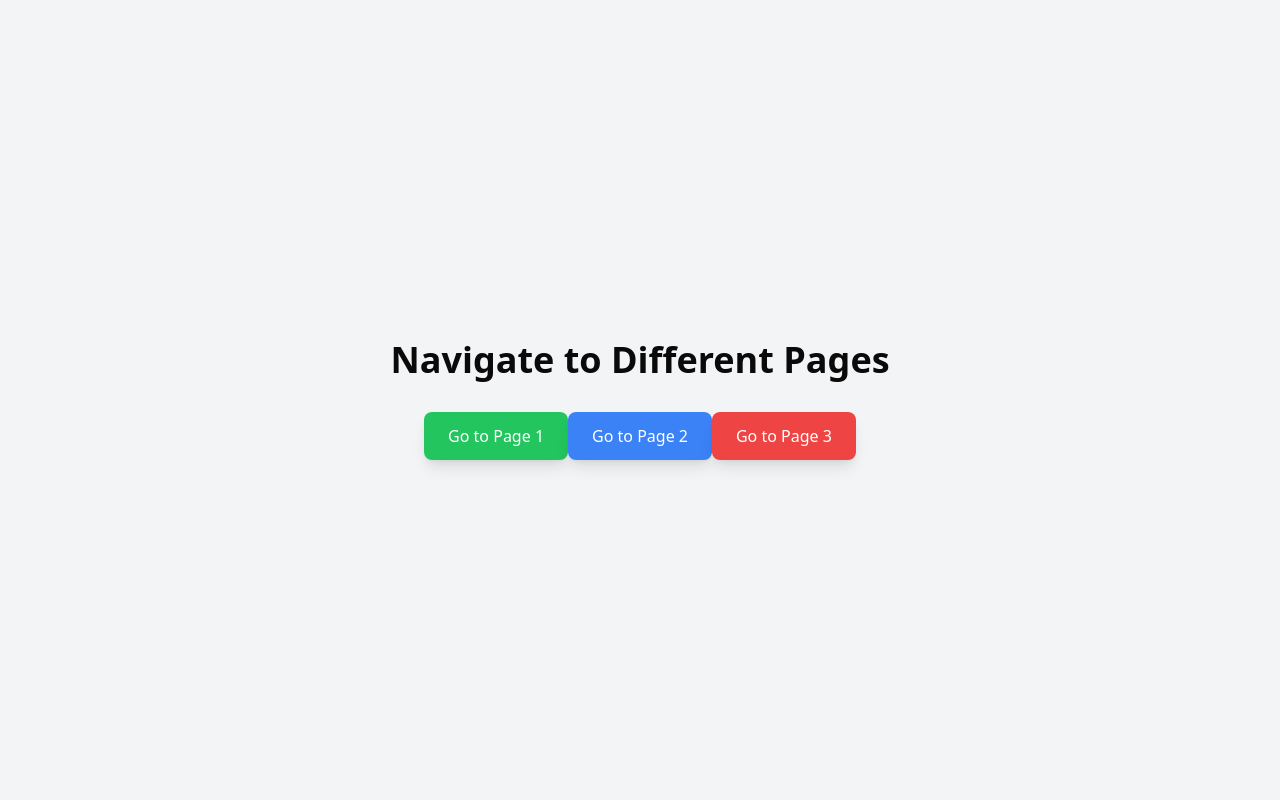
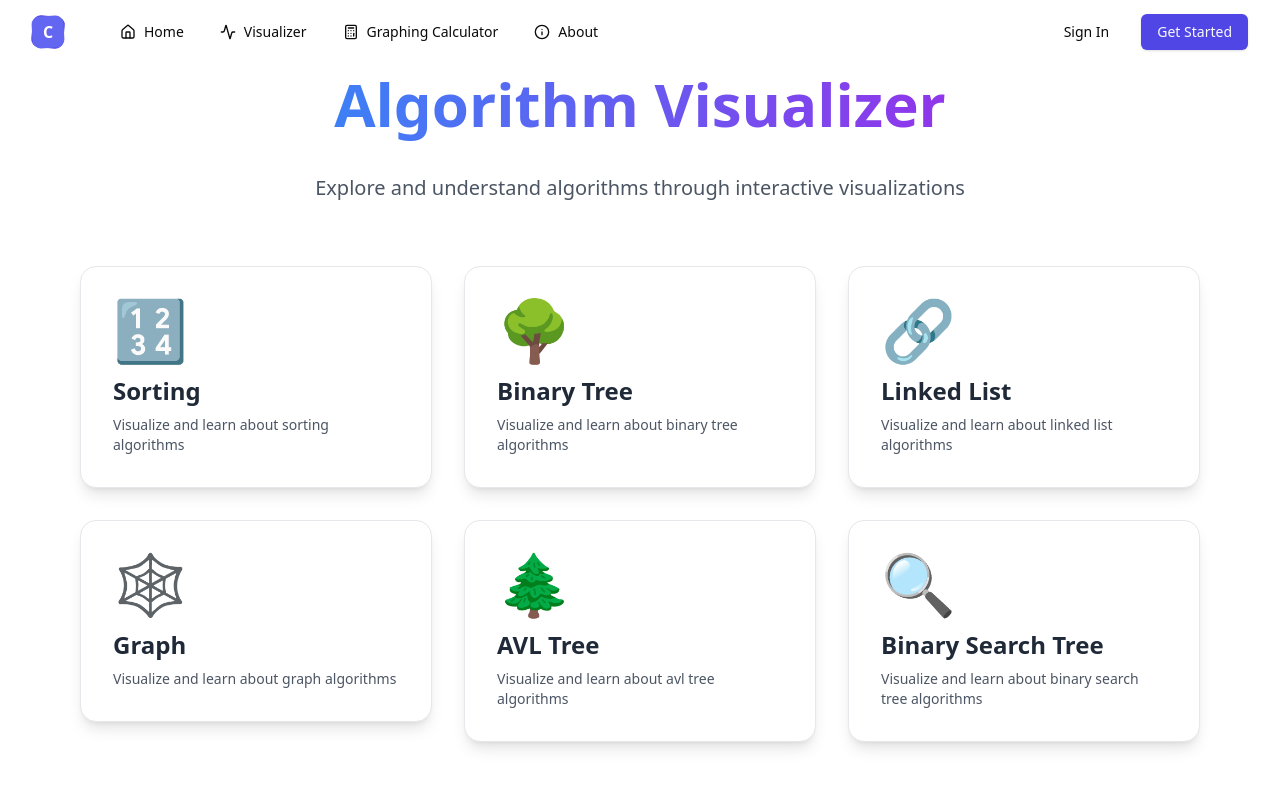
Before and after one commit to Mohit2005123/calcify-n, a Next.js app: page /visualizer in a window 1280 px wide. Shown: the top 800 px of the page. Built offline with nearby package versions, Linux system fonts and the light colour scheme.

Commit message:
Created the visualizer page

```diff
--- a/src/app/visualizer/page.jsx
+++ b/src/app/visualizer/page.jsx
@@ -1,28 +1,49 @@
 import Link from 'next/link';
+import Navbar from '@/components/landingpage/Navbar';
+import Footer from '@/components/landingpage/Footer';
 
-const Visualiser = () => {
+const Visualizer = () => {
+  const links = [
+    { href: '/visualizer/sorting', label: 'Sorting', icon: '🔢', color: 'emerald' },
+    { href: '/visualizer/binarytree', label: 'Binary Tree', icon: '🌳', color: 'sky' },
+    { href: '/visualizer/linkedlist', label: 'Linked List', icon: '🔗', color: 'rose' },
+    { href: '/visualizer/graph', label: 'Graph', icon: '🕸️', color: 'violet' },
+    { href: '/visualizer/AVLtree', label: 'AVL Tree', icon: '🌲', color: 'amber' },
+    { href: '/visualizer/binarysearchtree', label: 'Binary Search Tree', icon: '🔍', color: 'cyan' },
+  ];
+
   return (
-    <div className="min-h-screen flex flex-col items-center justify-center bg-gray-100">
-      <h1 className="text-4xl font-bold mb-8">Navigate to Different Pages</h1>
-      <div className="space-y-4">
-        <Link href="/visualiser/sorting" passHref>
-          <button className="bg-green-500 text-white px-6 py-3 rounded-lg shadow-lg hover:bg-green-600 transition duration-300 ease-in-out">
-            Go to Page 1
-          </button>
-        </Link>
-        <Link href="/visualiser/binarytree" passHref>
-          <button className="bg-blue-500 text-white px-6 py-3 rounded-lg shadow-lg hover:bg-blue-600 transition duration-300 ease-in-out">
-            Go to Page 2
-          </button>
-        </Link>
-        <Link href="/page3" passHref>
-          <button className="bg-red-500 text-white px-6 py-3 rounded-lg shadow-lg hover:bg-red-600 transition duration-300 ease-in-out">
-            Go to Page 3
-          </button>
-        </Link>
+    <>
+    <Navbar />
+       <div className="min-h-screen flex flex-col items-center justify-center bg-white text-gray-800">
+      <div className="text-center mb-16">
+        <h1 className="text-6xl font-extrabold mb-6 bg-clip-text text-transparent bg-gradient-to-r from-blue-500 to-purple-600 leading-tight py-2">
+          Algorithm Visualizer
+        </h1>
+        <p className="text-xl text-gray-600">Explore and understand algorithms through interactive visualizations</p>
       </div>
-    </div>
+      <div className="grid grid-cols-1 sm:grid-cols-2 lg:grid-cols-3 gap-8 max-w-6xl px-4">
+        {links.map((link, index) => (
+          <Link key={index} href={link.href} passHref>
+            <div className="group relative bg-white rounded-2xl shadow-lg overflow-hidden transform transition-all duration-300 hover:scale-105 hover:shadow-2xl border border-gray-200">
+              <div className={`absolute inset-0 bg-gradient-to-br from-${link.color}-100 to-${link.color}-200 opacity-0 transition-opacity duration-300 group-hover:opacity-100`}></div>
+              <div className="relative p-8">
+                <div className="text-6xl mb-4 transform transition-transform duration-300 group-hover:scale-110 group-hover:rotate-12">
+                  {link.icon}
+                </div>
+                <h2 className="text-2xl font-bold mb-2 text-gray-800">{link.label}</h2>
+                <p className="text-gray-600 text-sm">
+                  Visualize and learn about {link.label.toLowerCase()} algorithms
+                </p>
+              </div>
+            </div>
+          </Link>
+        ))}
+        </div>
+      </div>
+      <Footer />
+    </>
   );
 };
 
-export default Visualiser;
+export default Visualizer;
```
